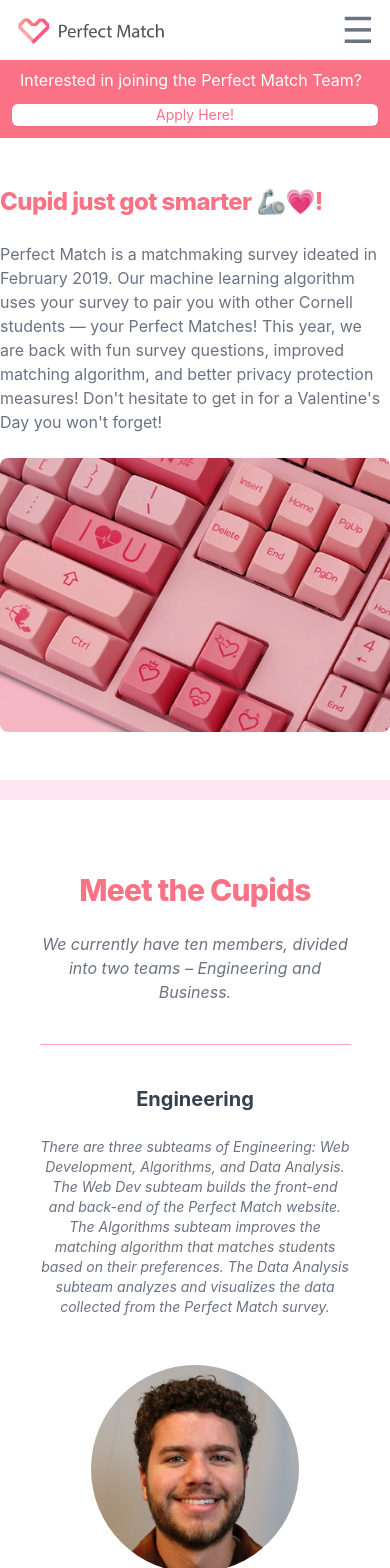
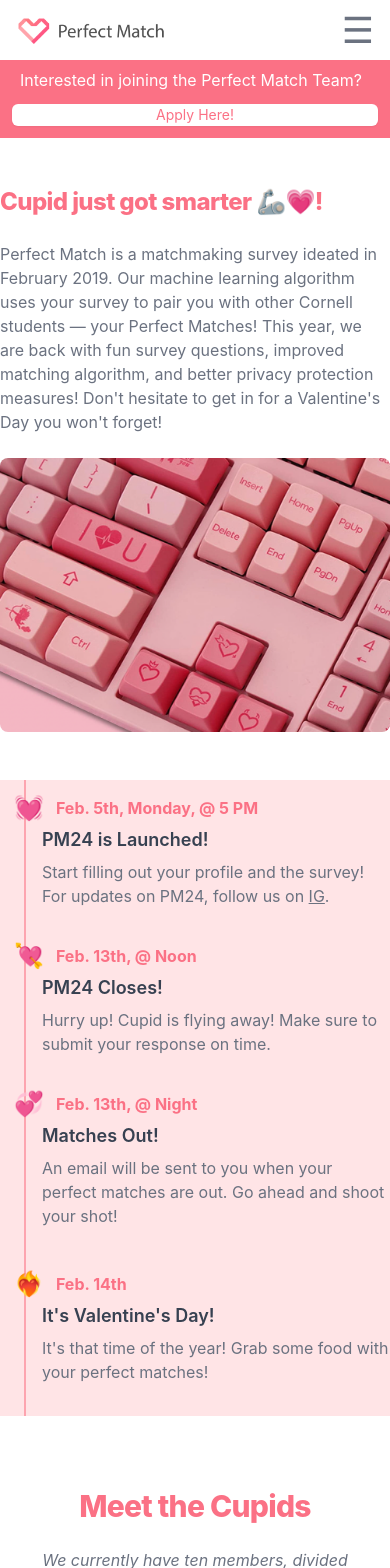
Before and after one commit to wyatt/perfect-match-web, a Next.js app: page /about in a window 390 px wide. Shown: the top 1568 px of the page. Built offline with nearby package versions, Linux system fonts and the light colour scheme.

Commit message:
styled countdown to PM24

```diff
--- a/pages/about.tsx
+++ b/pages/about.tsx
@@ -39,19 +39,19 @@ const About: any = (props: any) => {
                     </section>
                 </div>
 
-                <section className="bg-pink-100 pt-0 pb-12 sm:pb-10 pb-5">
+                <section className='bg-rose-100'>
                     <div className="mx-[10%] lg:mx-[15%]">
                         <ol className="hidden sm:block sm:border-xl-0 sm:border-t-2 border-rose-300 sm:flex sm:gap-6">
                             <li>
                                 <div className="flex sm:block flex-start items-center pt-2 sm:pt-0">
                                     <div className="sm:-mt-5 text-3xl -ml-1">💓</div>
-                                    <p className="text-rose-400 text-l my-2 font-bold">Early Feburary</p>
+                                    <p className="text-rose-400 text-l my-2 font-bold">Feb. 5th, Monday, @ 5 PM</p>
                                 </div>
                                 <div className="mt-0.5 ml-4 sm:ml-0 pb-5">
-                                    <h4 className="text-gray-700 font-semibold text-xl mb-1.5">Perfect Match is Launched!</h4>
+                                    <h4 className="text-gray-700 font-semibold text-lg mb-1.5">PM24 is Launched!</h4>
                                     <p className="text-gray-500 mb-3">
-                                        Sign in with your Cornell email. Then fill out your profile and the survey! For
-                                        updates on PM, follow us on{' '}
+                                        Start filling out your profile and the survey! For
+                                        updates on PM24, follow us on{' '}
                                         <a
                                             className="underline"
                                             href="https://www.instagram.com/cornellperfectmatch/"
@@ -67,10 +67,10 @@ const About: any = (props: any) => {
                             <li>
                                 <div className="flex sm:block flex-start items-center pt-2 sm:pt-0">
                                     <div className="sm:-mt-5 text-3xl">💘</div>
-                                    <p className="text-rose-400 text-l my-2 font-bold">Valentine&apos;s Day @ Noon</p>
+                                    <p className="text-rose-400 text-l my-2 font-bold">Feb. 13th, @ Noon</p>
                                 </div>
                                 <div className="mt-0.5 ml-4 sm:ml-0 pb-5">
-                                    <h4 className="text-gray-700 font-semibold text-xl mb-1.5"> PM Closes!</h4>
+                                    <h4 className="text-gray-700 font-semibold text-lg mb-1.5"> PM24 Closes!</h4>
                                     <p className="text-gray-500 mb-3">
                                         Hurry up! Cupid is flying away! Make sure to submit your response on time.
                                     </p>
@@ -79,10 +79,10 @@ const About: any = (props: any) => {
                             <li>
                                 <div className="flex sm:block flex-start items-center pt-2 sm:pt-0">
                                     <div className="sm:-mt-5 text-3xl">💞</div>
-                                    <p className="text-rose-400 text-l my-2 font-bold"> Valentine&apos;s Day @ Night</p>
+                                    <p className="text-rose-400 my-2 font-bold"> Feb. 13th, @ Night</p>
                                 </div>
                                 <div className="mt-0.5 ml-4 sm:ml-0 pb-5">
-                                    <h4 className="text-gray-700 font-semibold text-xl mb-1.5">Matches Out!</h4>
+                                    <h4 className="text-gray-700 font-semibold text-lg mb-1.5">Matches Out!</h4>
                                     <p className="text-gray-500 mb-3">
                                         An email will be sent to you when your perfect matches are out. Go ahead and
                                         shoot your shot!{' '}
@@ -92,10 +92,10 @@ const About: any = (props: any) => {
                             <li>
                                 <div className="flex sm:block flex-start items-center pt-2 sm:pt-0">
                                     <div className="sm:-mt-5 text-3xl">❤️‍🔥</div>
-                                    <p className="text-rose-400 text-l my-2 font-bold">Feburary 14th</p>
+                                    <p className="text-rose-400 text-l my-2 font-bold">Feb. 14th</p>
                                 </div>
                                 <div className="mt-0.5 ml-4 sm:ml-0 pb-5">
-                                    <h4 className="text-gray-700 font-semibold text-xl mb-1.5">
+                                    <h4 className="text-gray-700 font-semibold text-lg mb-1.5">
                                         Valentine&apos;s Day
                                     </h4>
                                     <p className="text-gray-500 mb-3">
@@ -104,6 +104,8 @@ const About: any = (props: any) => {
                                 </div>
                             </li>
                         </ol>
+
+
 
                         {/* <ol className="border-l-2 border-rose-300 sm:hidden">
                             <li>
@@ -169,6 +171,69 @@ const About: any = (props: any) => {
                             </li>
                         </ol> */}
                     </div>
+                    <ol className="border-l-2 border-rose-300 sm:hidden ml-6">
+                        <li>
+                            <div className="flex flex-start items-center pt-3">
+                                <div className="-ml-3 mr-3 text-2xl">💓</div>
+                                <p className="text-rose-400 text-l font-bold">Feb. 5th, Monday, @ 5 PM</p>
+                            </div>
+                            <div className="mt-0.5 ml-4 mb-6">
+                                <h4 className="text-gray-700 font-semibold text-lg mb-1.5">PM24 is Launched!</h4>
+                                <p className="text-gray-500 mb-3">
+                                    Start filling out your profile and the survey! For
+                                    updates on PM24, follow us on{' '}
+                                    <a
+                                        className="underline"
+                                        href="https://www.instagram.com/cornellperfectmatch/"
+                                        target="_blank"
+                                        rel="noreferrer"
+                                    >
+                                        IG
+                                    </a>
+                                    .
+                                </p>
+                            </div>
+                        </li>
+                        <li>
+                            <div className="flex flex-start items-center pt-2">
+                                <div className="-ml-3 mr-3 text-2xl">💘</div>
+                                <p className="text-rose-400 text-l font-bold">Feb. 13th, @ Noon</p>
+                            </div>
+                            <div className="mt-0.5 ml-4 mb-6">
+                                <h4 className="text-gray-700 font-semibold text-lg mb-1.5">PM24 Closes!</h4>
+                                <p className="text-gray-500 mb-3">
+                                    Hurry up! Cupid is flying away! Make sure to submit your response on time.
+                                </p>
+                            </div>
+                        </li>
+                        <li>
+                            <div className="flex flex-start items-center pt-2">
+                                <div className="-ml-3 mr-3 text-2xl">💞</div>
+                                <p className="text-rose-400 font-bold">Feb. 13th, @ Night</p>
+                            </div>
+                            <div className="mt-0.5 ml-4 pb-5">
+                                <h4 className="text-gray-700 font-semibold text-lg mb-1.5">Matches Out!</h4>
+                                <p className="text-gray-500 mb-3">
+                                    An email will be sent to you when your perfect matches are out. Go ahead and
+                                    shoot your shot!
+                                </p>
+                            </div>
+                        </li>
+                        <li>
+                            <div className="flex flex-start items-center pt-2">
+                                <div className="-ml-3 mr-3 text-2xl">❤️‍🔥</div>
+                                <p className="text-rose-400 font-bold">Feb. 14th</p>
+                            </div>
+                            <div className="mt-0.5 ml-4 pb-5">
+                                <h4 className="text-gray-700 font-semibold text-lg mb-1.5">
+                                    It&apos;s Valentine&apos;s Day!
+                                </h4>
+                                <p className="text-gray-500 mb-3">
+                                    It&apos;s that time of the year! Grab some food with your perfect matches!
+                                </p>
+                            </div>
+                        </li>
+                    </ol>
                 </section>
 
                 <section className="bg-white">
--- a/pages/index.tsx
+++ b/pages/index.tsx
@@ -30,19 +30,19 @@ const Home: NextPage = (props: any) => {
 
 
             <Countdown />
-            <section className='bg-slate-100'>
+            <section className='bg-rose-100'>
                 <div className="mx-[10%] lg:mx-[15%]">
                     <ol className="hidden sm:block sm:border-xl-0 sm:border-t-2 border-rose-300 sm:flex sm:gap-6">
                         <li>
                             <div className="flex sm:block flex-start items-center pt-2 sm:pt-0">
                                 <div className="sm:-mt-5 text-3xl -ml-1">💓</div>
-                                <p className="text-rose-400 text-l my-2 font-bold">Early Feburary</p>
+                                <p className="text-rose-400 text-l my-2 font-bold">Feb. 5th, Monday, @ 5 PM</p>
                             </div>
                             <div className="mt-0.5 ml-4 sm:ml-0 pb-5">
-                                <h4 className="text-gray-700 font-semibold text-xl mb-1.5">Perfect Match is Launched!</h4>
+                                <h4 className="text-gray-700 font-semibold text-lg mb-1.5">PM24 is Launched!</h4>
                                 <p className="text-gray-500 mb-3">
-                                    Sign in with your Cornell email. Then fill out your profile and the survey! For
-                                    updates on PM, follow us on{' '}
+                                    Start filling out your profile and the survey! For
+                                    updates on PM24, follow us on{' '}
                                     <a
                                         className="underline"
                                         href="https://www.instagram.com/cornellperfectmatch/"
@@ -58,10 +58,10 @@ const Home: NextPage = (props: any) => {
                         <li>
                             <div className="flex sm:block flex-start items-center pt-2 sm:pt-0">
                                 <div className="sm:-mt-5 text-3xl">💘</div>
-                                <p className="text-rose-400 text-l my-2 font-bold">Valentine&apos;s Day @ Noon</p>
+                                <p className="text-rose-400 text-l my-2 font-bold">Feb. 13th, @ Noon</p>
                             </div>
                             <div className="mt-0.5 ml-4 sm:ml-0 pb-5">
-                                <h4 className="text-gray-700 font-semibold text-xl mb-1.5"> PM Closes!</h4>
+                                <h4 className="text-gray-700 font-semibold text-lg mb-1.5"> PM24 Closes!</h4>
                                 <p className="text-gray-500 mb-3">
                                     Hurry up! Cupid is flying away! Make sure to submit your response on time.
                                 </p>
@@ -70,10 +70,10 @@ const Home: NextPage = (props: any) => {
                         <li>
                             <div className="flex sm:block flex-start items-center pt-2 sm:pt-0">
                                 <div className="sm:-mt-5 text-3xl">💞</div>
-                                <p className="text-rose-400 text-l my-2 font-bold"> Valentine&apos;s Day @ Night</p>
+                                <p className="text-rose-400 my-2 font-bold"> Feb. 13th, @ Night</p>
                             </div>
                             <div className="mt-0.5 ml-4 sm:ml-0 pb-5">
-                                <h4 className="text-gray-700 font-semibold text-xl mb-1.5">Matches Out!</h4>
+                                <h4 className="text-gray-700 font-semibold text-lg mb-1.5">Matches Out!</h4>
                                 <p className="text-gray-500 mb-3">
                                     An email will be sent to you when your perfect matches are out. Go ahead and
                                     shoot your shot!{' '}
@@ -83,10 +83,10 @@ const Home: NextPage = (props: any) => {
                         <li>
                             <div className="flex sm:block flex-start items-center pt-2 sm:pt-0">
                                 <div className="sm:-mt-5 text-3xl">❤️‍🔥</div>
-                                <p className="text-rose-400 text-l my-2 font-bold">Feburary 14th</p>
+                                <p className="text-rose-400 text-l my-2 font-bold">Feb. 14th</p>
                             </div>
                             <div className="mt-0.5 ml-4 sm:ml-0 pb-5">
-                                <h4 className="text-gray-700 font-semibold text-xl mb-1.5">
+                                <h4 className="text-gray-700 font-semibold text-lg mb-1.5">
                                     Valentine&apos;s Day
                                 </h4>
                                 <p className="text-gray-500 mb-3">
@@ -95,6 +95,8 @@ const Home: NextPage = (props: any) => {
                             </div>
                         </li>
                     </ol>
+
+
 
                     {/* <ol className="border-l-2 border-rose-300 sm:hidden">
                             <li>
@@ -159,6 +161,81 @@ const Home: NextPage = (props: any) => {
                                 </div>
                             </li>
                         </ol> */}
+                </div>
+                <ol className="border-l-2 border-rose-300 sm:hidden ml-6">
+                    <li>
+                        <div className="flex flex-start items-center pt-3">
+                            <div className="-ml-3 mr-3 text-2xl">💓</div>
+                            <p className="text-rose-400 text-l font-bold">Feb. 5th, Monday, @ 5 PM</p>
+                        </div>
+                        <div className="mt-0.5 ml-4 mb-6">
+                            <h4 className="text-gray-700 font-semibold text-lg mb-1.5">PM24 is Launched!</h4>
+                            <p className="text-gray-500 mb-3">
+                                Start filling out your profile and the survey! For
+                                updates on PM24, follow us on{' '}
+                                <a
+                                    className="underline"
+                                    href="https://www.instagram.com/cornellperfectmatch/"
+                                    target="_blank"
+                                    rel="noreferrer"
+                                >
+                                    IG
+                                </a>
+                                .
+                            </p>
+                        </div>
+                    </li>
+                    <li>
+                        <div className="flex flex-start items-center pt-2">
+                            <div className="-ml-3 mr-3 text-2xl">💘</div>
+                            <p className="text-rose-400 text-l font-bold">Feb. 13th, @ Noon</p>
+                        </div>
+                        <div className="mt-0.5 ml-4 mb-6">
+                            <h4 className="text-gray-700 font-semibold text-lg mb-1.5">PM24 Closes!</h4>
+                            <p className="text-gray-500 mb-3">
+                                Hurry up! Cupid is flying away! Make sure to submit your response on time.
+                            </p>
+                        </div>
+                    </li>
+                    <li>
+                        <div className="flex flex-start items-center pt-2">
+                            <div className="-ml-3 mr-3 text-2xl">💞</div>
+                            <p className="text-rose-400 font-bold">Feb. 13th, @ Night</p>
+                        </div>
+                        <div className="mt-0.5 ml-4 pb-5">
+                            <h4 className="text-gray-700 font-semibold text-lg mb-1.5">Matches Out!</h4>
+                            <p className="text-gray-500 mb-3">
+                                An email will be sent to you when your perfect matches are out. Go ahead and
+                                shoot your shot!
+                            </p>
+                        </div>
+                    </li>
+                    <li>
+                        <div className="flex flex-start items-center pt-2">
+                            <div className="-ml-3 mr-3 text-2xl">❤️‍🔥</div>
+                            <p className="text-rose-400 font-bold">Feb. 14th</p>
+                        </div>
+                        <div className="mt-0.5 ml-4 pb-5">
+                            <h4 className="text-gray-700 font-semibold text-lg mb-1.5">
+                                It&apos;s Valentine&apos;s Day!
+                            </h4>
+                            <p className="text-gray-500 mb-3">
+                                It&apos;s that time of the year! Grab some food with your perfect matches!
+                            </p>
+                        </div>
+                    </li>
+                </ol>
+            </section>
+
+            <section className="bg-rose-100">
+                <div className="pt-4 pb-12 flex flex-col items-center justify-center text-gray-600 mx-[3%] sm:mx-[10%] lg:mx-[15%]">
+                    <h2 className="text-xl font-extrabold md:text-3xl mb-4">
+                        But before this...❗
+                    </h2>
+                    <p className="sm:text-lg sm:mx-[7%] lg:mx-[10%] text-center">
+                        ❗Make sure you have filled out the feedback survey for PM23 and checked out the new
+                        statistics &#40;see below&#41;❗
+                    </p>
                 </div>
             </section>
 
```
Also changed, not shown: components/countdown.tsx (+31 -13 lines).
